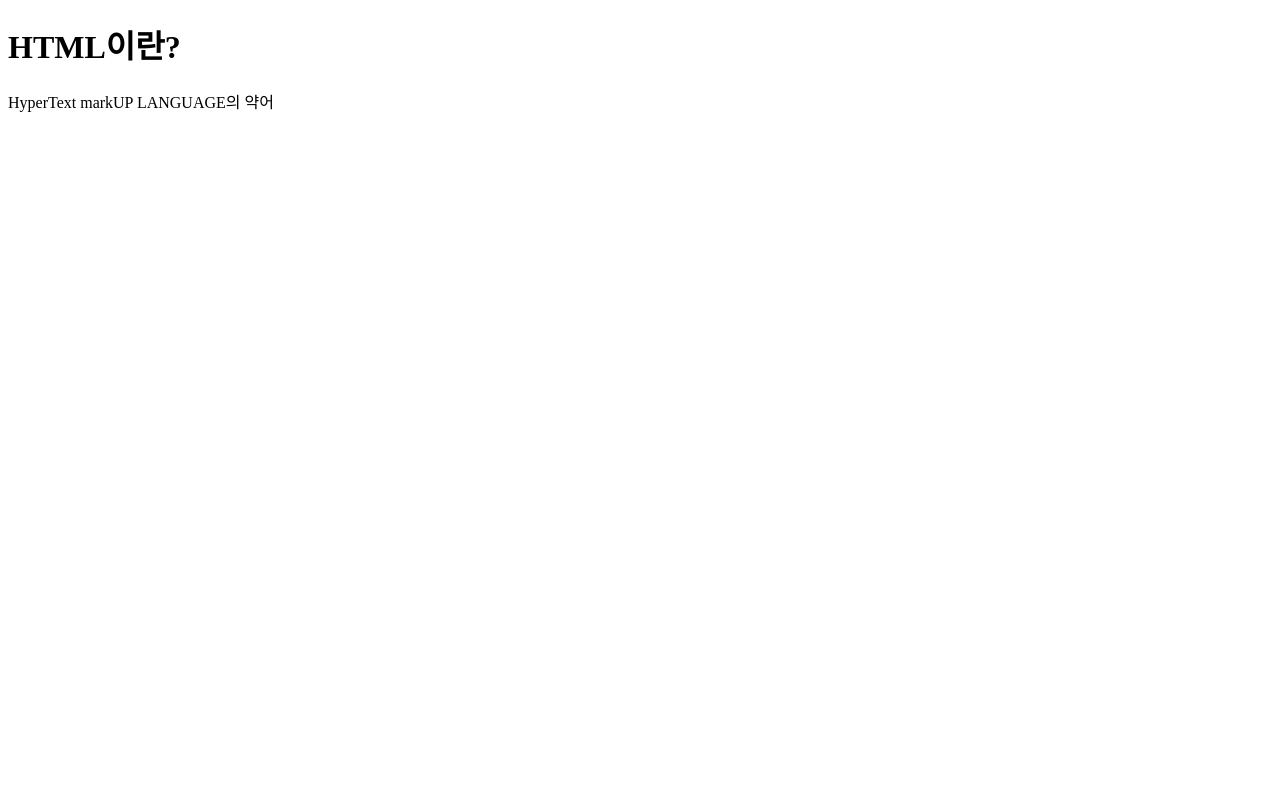
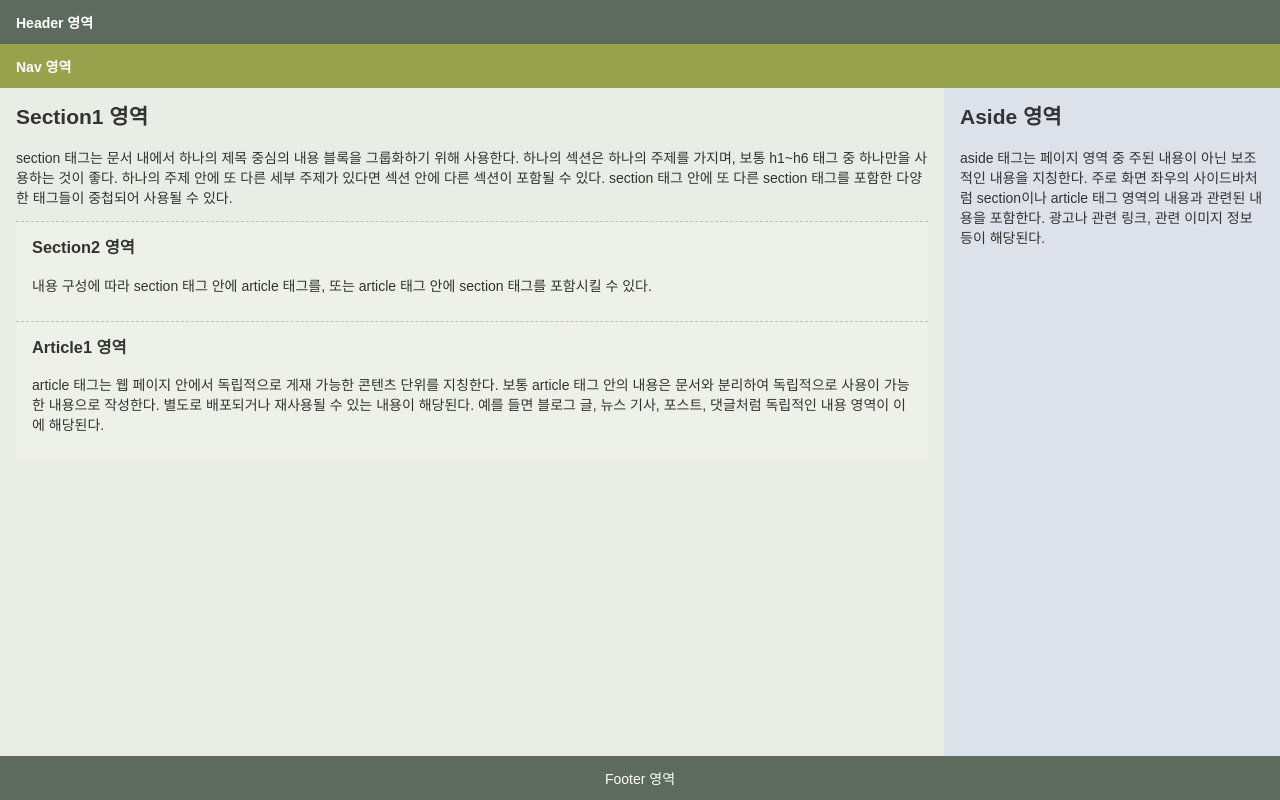
Before and after one commit to JANGMINSEOK0824/jangan-project_20201971, a plain HTML site: page 2주차/2th.html in a window 1280 px wide. Drawn offline with Linux system fonts and the light colour scheme.

Commit message:
2주차 작업

```diff
--- a/2주차/2th.html
+++ b/2주차/2th.html
@@ -1,12 +1,134 @@
-<!DOCTYPE html>  <!-- 문서 유형 선언: 이 문서가 HTML5 문서임을 브라우저에게 알려줌 -->
-<html lang="en">       <!-- html 태그: 전체 문서의 시작, lang 속성으로 문서의 기본 언어를 지정 (en = 영어) -->
+<!DOCTYPE html>
+<html lang="ko">
 <head>
-    <meta charset="UTF-8">  <!-- 문자 인코딩을 UTF-8로 설정 (한글, 특수문자 깨짐 방지) -->
-    <meta name="viewport" content="width=device-width, initial-scale=1.0">  <!-- 모바일 화면 대응을 위한 뷰포트 설정 -->
-    <title>Document</title>  <!-- 브라우저 탭에 표시될 문서 제목 -->
+    <meta charset="UTF-8">
+    <meta name="viewport" content="width=device-width, initial-scale=1.0">
+    <title>HTML5 페이지 기본 레이아웃</title>
+
+    <style>
+        * {
+            box-sizing: border-box;
+        }
+
+        html, body {
+            height: 100%;         /* 화면 전체 높이를 채우도록 지정 */
+            margin: 0;
+        }
+
+        body {
+            display: flex;
+            flex-direction: column;   /* header, nav, content, footer를 세로로 쌓음 */
+            min-height: 100vh;        /* 최소한 화면 높이만큼은 채우게 함 */
+            font-family: '맑은 고딕', sans-serif;
+            font-size: 14px;
+            color: #333;
+        }
+
+        header, nav, section, aside, article, footer {
+            padding: 12px 16px;
+        }
+
+        header {
+            background-color: #5c6b5d;
+            color: #fff;
+            font-weight: bold;
+        }
+
+        nav {
+            background-color: #97a34c;
+            color: #fff;
+            font-weight: bold;
+        }
+
+        /* 남는 공간을 content-row가 다 차지하도록 함 → 흰 여백 방지 */
+        .content-row {
+            display: flex;
+            flex-wrap: wrap;
+            flex: 1;               /* header/nav/footer를 제외한 남은 공간을 전부 채움 */
+        }
+
+        section {
+            background-color: #e8ede6;
+            flex: 3;
+            min-width: 250px;
+        }
+
+        aside {
+            background-color: #dce1ea;
+            flex: 1;
+            min-width: 180px;
+        }
+
+        article {
+            background-color: #eef1e8;
+            border-top: 1px dashed #b9c3ad;
+        }
+
+        h2, h3 {
+            margin-top: 0;
+        }
+
+        footer {
+            background-color: #5c6b5d;
+            color: #fff;
+            text-align: center;
+        }
+    </style>
 </head>
 <body>
-    <h1>HTML이란?</h1>  <!-- 큰 제목(heading 1) 태그 -->
-    HyperText markUP LANGUAGE의 약어  <!-- 본문 텍스트 -->
+
+    <header>
+        Header 영역
+    </header>
+
+    <nav>
+        Nav 영역
+    </nav>
+
+    <div class="content-row">
+
+        <section>
+            <h2>Section1 영역</h2>
+            <p>
+                section 태그는 문서 내에서 하나의 제목 중심의 내용 블록을 그룹화하기 위해 사용한다.
+                하나의 섹션은 하나의 주제를 가지며, 보통 h1~h6 태그 중 하나만을 사용하는 것이 좋다.
+                하나의 주제 안에 또 다른 세부 주제가 있다면 섹션 안에 다른 섹션이 포함될 수 있다.
+                section 태그 안에 또 다른 section 태그를 포함한 다양한 태그들이 중첩되어 사용될 수 있다.
+            </p>
+
+            <article>
+                <h3>Section2 영역</h3>
+                <p>
+                    내용 구성에 따라 section 태그 안에 article 태그를, 또는 article 태그 안에
+                    section 태그를 포함시킬 수 있다.
+                </p>
+            </article>
+
+            <article>
+                <h3>Article1 영역</h3>
+                <p>
+                    article 태그는 웹 페이지 안에서 독립적으로 게재 가능한 콘텐츠 단위를 지칭한다.
+                    보통 article 태그 안의 내용은 문서와 분리하여 독립적으로 사용이 가능한 내용으로 작성한다.
+                    별도로 배포되거나 재사용될 수 있는 내용이 해당된다. 예를 들면 블로그 글, 뉴스 기사,
+                    포스트, 댓글처럼 독립적인 내용 영역이 이에 해당된다.
+                </p>
+            </article>
+        </section>
+
+        <aside>
+            <h2>Aside 영역</h2>
+            <p>
+                aside 태그는 페이지 영역 중 주된 내용이 아닌 보조적인 내용을 지칭한다.
+                주로 화면 좌우의 사이드바처럼 section이나 article 태그 영역의 내용과
+                관련된 내용을 포함한다. 광고나 관련 링크, 관련 이미지 정보 등이 해당된다.
+            </p>
+        </aside>
+
+    </div>
+
+    <footer>
+        Footer 영역
+    </footer>
+
 </body>
 </html>
```
